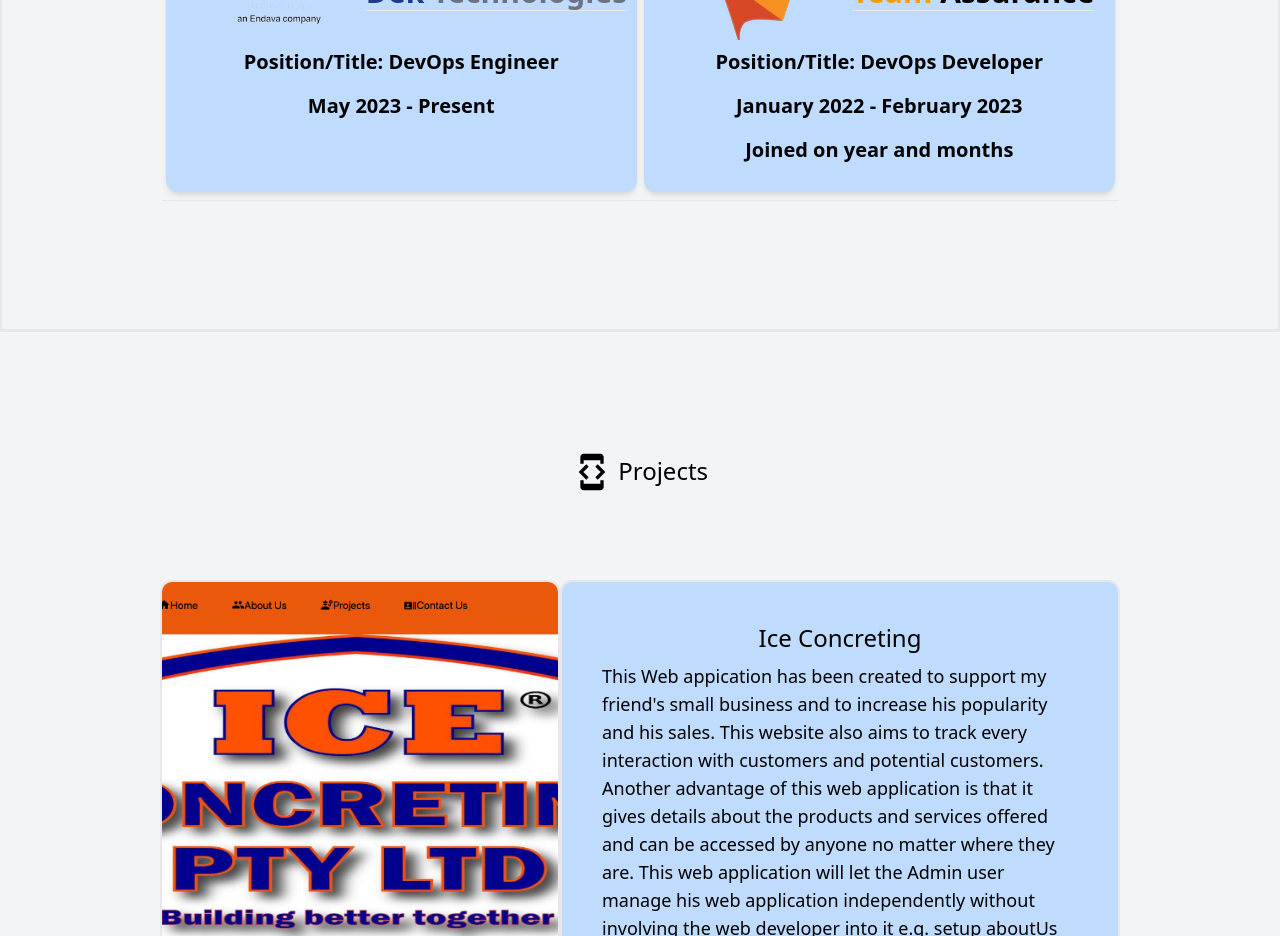
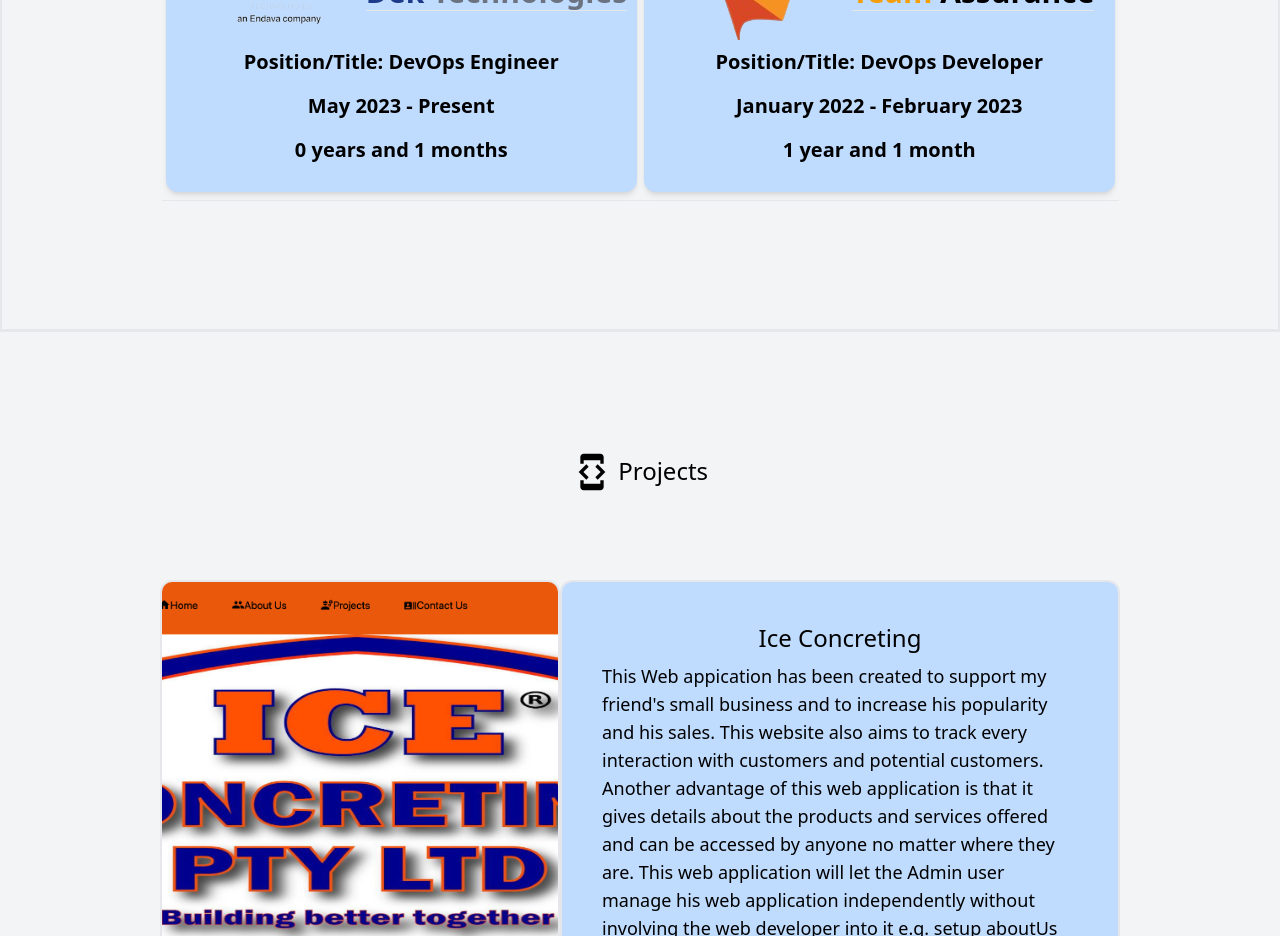
Before and after one commit to ivanveselinov/Portfolio, a React (Create React App) app: page / in a window 1280 px wide. Shown: the part 1980-2916 px from the top of the page. Built offline with nearby package versions, Linux system fonts and the light colour scheme.

Commit message:
Added automatic work time duration

```diff
--- a/src/components/workExperience/WorkExperience.js
+++ b/src/components/workExperience/WorkExperience.js
@@ -1,6 +1,16 @@
-import React, { useState } from 'react'
+import React, { useState, useEffect } from 'react'
 import LaptopChromebookIcon from '@mui/icons-material/LaptopChromebook';
 import { Fade, Zoom } from 'react-reveal'
+
+const WorkExperience = () => {
+
+  const [taYear, setTaYear] = useState('');
+  const [taMonth, setTaMonth] = useState('');
+
+  const [year, setYear] = useState('');
+  const [month, setMonth] = useState('');
+
+  useEffect(() => {
 
     function teamAssuranceEndDate(){
       const TaStartDate = new Date('2022-01-15');
@@ -14,19 +24,18 @@ function teamAssuranceEndDate(){
         let year = diffInDays / 365
         let months = (diffInDays % 365) / 30;
         console.log('Year: ', year)
+        console.log('taMonths', months)
 
-    if (months.toFixed(0) < 2){
-      console.log(`${year.toFixed(0)} year and ${months.toFixed(0)} month`)
-    } else{
-      console.log(`${year.toFixed(0)} year and ${months.toFixed(0)} months`)
+        // if (months.toFixed(0) < 2){
+        //   console.log(`${year.toFixed(0)} year and ${months.toFixed(0)} month`)
+        // } else{
+        //   console.log(`${year.toFixed(0)} year and ${months.toFixed(0)} months`)
+        // }
+
+        setTaYear(year.toFixed(0));
+        setTaMonth(months.toFixed(0));
       }
-
-
-
     }
-
-}
-
 
     function CurrentWorkPlace(){
 
@@ -41,23 +50,23 @@ function CurrentWorkPlace(){
       let months = (diffInDays % 365) / 30;
       console.log('Year: ', year)
 
-    if (months.toFixed(0) < 2){
-      console.log(`${year.toFixed(0)} year and ${months.toFixed(0)} month`)
+        if (diffInDays < 365){
+          let totalMonths = (diffInDays / 30)
+          console.log(`${totalMonths.toFixed(0)} Months`)
+          setYear(0);
+          setMonth(months.toFixed(0));
         } else{
-      console.log(`${year.toFixed(0)} year and ${months.toFixed(0)} months`)
-    }
-
-    if (diffInDays < 365){
-      let  totalMonths = (diffInDays / 30)
+          let totalMonths = (diffInDays / 30)
           console.log(`${totalMonths.toFixed(0)} Months`)
+          setYear(year.toFixed(0));
+          setMonth(months.toFixed(0));
         }
     }
 
     CurrentWorkPlace()
+    teamAssuranceEndDate()
 
-// teamAssuranceEndDate()
-
-const WorkExperience = () => {
+  }, [])
 
   const FirstContainer="lg:flex md: block lg:w-full md: w-3/4 h-22 border-b m-auto"
   const Container="h-22 shadow-md bg-blue-200 mt-5 mb-2 items-center mr-1 ml-1 rounded-xl p-4 w-full sm: w-full sm: m-auto"
@@ -109,6 +118,7 @@ const WorkExperience = () => {
                       </div>
                       <p className={positionTitle}>Position/Title: DevOps Engineer</p>
                       <p className={since}>May 2023 - Present</p>
+                      <p className={since}>{year} years and {month} months</p>
                       </div>
                 </Zoom>
                         {/* TeamAssurance */}
@@ -125,7 +135,7 @@ const WorkExperience = () => {
                       </div>
                       <p className={positionTitle}>Position/Title: DevOps Developer</p>
                       <p className={since}>January 2022 - February 2023</p>
-                      <p className={since}>Joined on <span id="year"></span> year and <span id="month"></span> months</p>
+                      <p className={since}>{taYear} year and {taMonth} month</p>
                     </div>
                   </Zoom>
                 </div>
```
Lines whose indentation alone changed are shown as unchanged.
